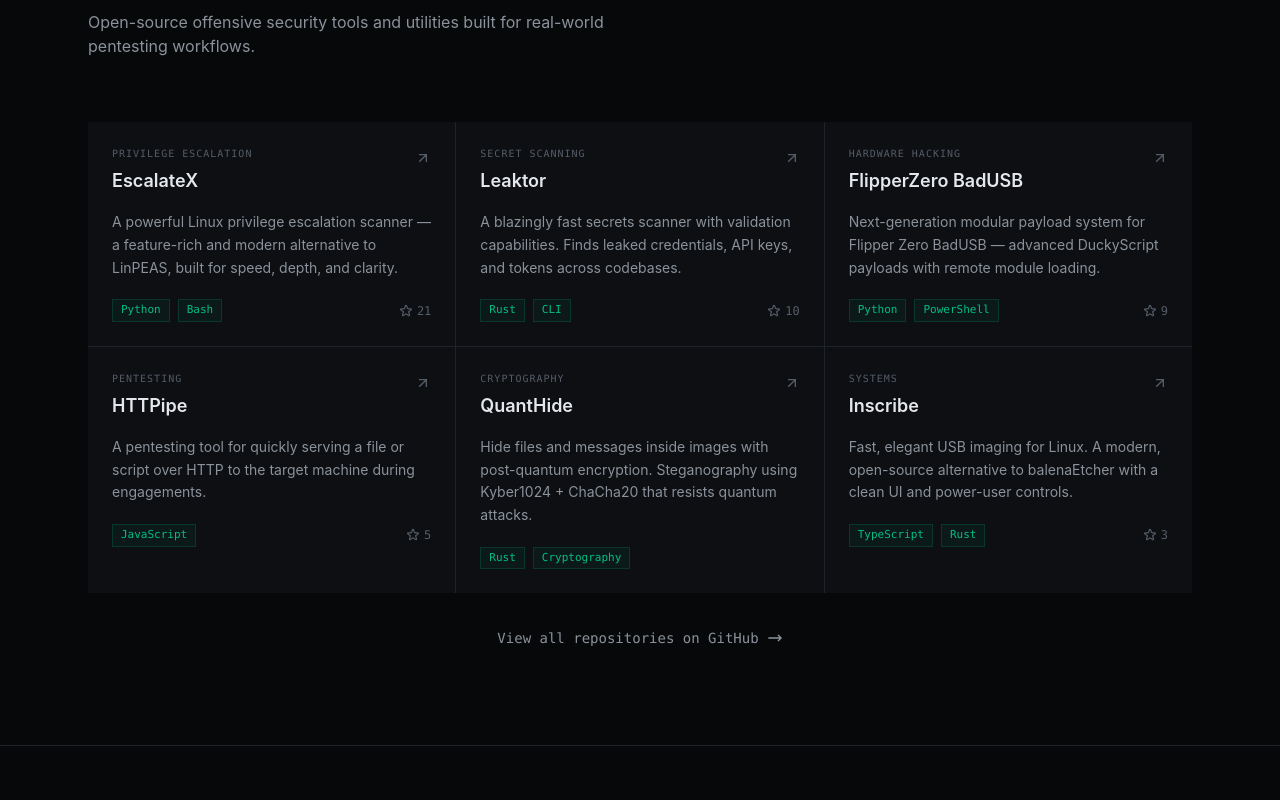
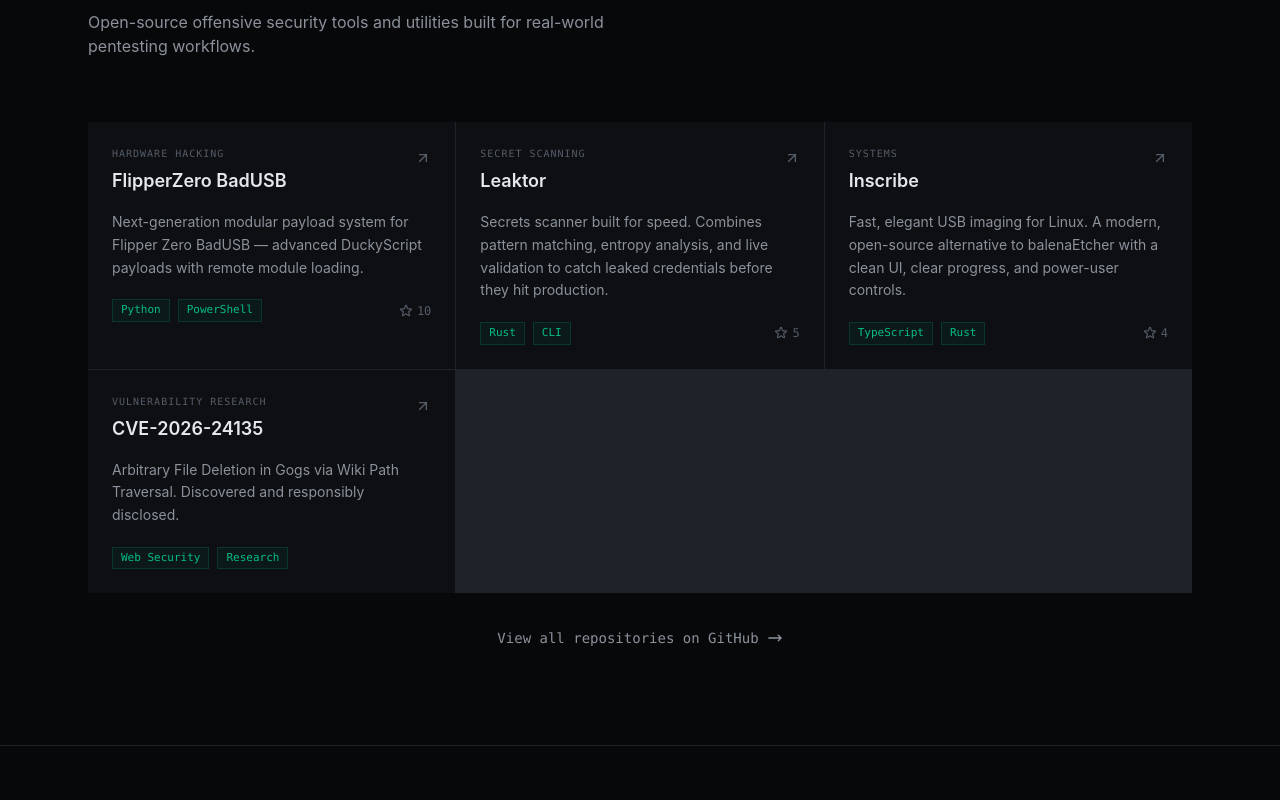
Before and after one commit to reschjonas/reschjonas.github.io, an Astro site: page / in a window 1280 px wide. Shown: the part 1820-2620 px from the top of the page. Built offline with nearby package versions, Linux system fonts and the light colour scheme; Astro itself is replaced by a stand-in of ours; a web font is replaced by a local one.

Commit message:
update projects, skills, and stats to match current repos

```diff
--- a/src/components/About.astro
+++ b/src/components/About.astro
@@ -57,7 +57,7 @@
         <!-- Quick stats -->
         <div class="grid grid-cols-1 sm:grid-cols-2 gap-4 pt-4">
           <div class="border border-border p-4 bg-bg-surface">
-            <div class="font-mono text-2xl text-accent font-bold">6+</div>
+            <div class="font-mono text-2xl text-accent font-bold">4+</div>
             <div class="text-sm text-text-muted mt-1">Security Tools Built</div>
           </div>
           <div class="border border-border p-4 bg-bg-surface">
--- a/src/components/Hero.astro
+++ b/src/components/Hero.astro
@@ -84,7 +84,7 @@
             <div class="h-px bg-border"></div>
             <div class="flex items-center justify-between">
               <span class="font-mono text-xs text-text-muted">Open Source Tools</span>
-              <span class="font-mono text-sm text-text-primary">6+</span>
+              <span class="font-mono text-sm text-text-primary">4+</span>
             </div>
             <div class="h-px bg-border"></div>
             <div class="flex items-center justify-between">
--- a/src/components/Projects.astro
+++ b/src/components/Projects.astro
@@ -1,52 +1,36 @@
 ---
 const projects = [
-  {
-    name: 'EscalateX',
-    desc: 'A powerful Linux privilege escalation scanner — a feature-rich and modern alternative to LinPEAS, built for speed, depth, and clarity.',
-    tech: ['Python', 'Bash'],
-    url: 'https://github.com/ExploitWorks/EscalateX',
-    stars: 21,
-    category: 'Privilege Escalation',
-  },
-  {
-    name: 'Leaktor',
-    desc: 'A blazingly fast secrets scanner with validation capabilities. Finds leaked credentials, API keys, and tokens across codebases.',
-    tech: ['Rust', 'CLI'],
-    url: 'https://github.com/reschjonas/leaktor',
-    stars: 10,
-    category: 'Secret Scanning',
-  },
   {
     name: 'FlipperZero BadUSB',
     desc: 'Next-generation modular payload system for Flipper Zero BadUSB — advanced DuckyScript payloads with remote module loading.',
     tech: ['Python', 'PowerShell'],
     url: 'https://github.com/reschjonas/FlipperZero_BadUSB',
-    stars: 9,
+    stars: 10,
     category: 'Hardware Hacking',
   },
   {
-    name: 'HTTPipe',
-    desc: 'A pentesting tool for quickly serving a file or script over HTTP to the target machine during engagements.',
-    tech: ['JavaScript'],
-    url: 'https://github.com/ExploitWorks/HTTPipe',
+    name: 'Leaktor',
+    desc: 'Secrets scanner built for speed. Combines pattern matching, entropy analysis, and live validation to catch leaked credentials before they hit production.',
+    tech: ['Rust', 'CLI'],
+    url: 'https://github.com/reschjonas/leaktor',
     stars: 5,
-    category: 'Pentesting',
-  },
-  {
-    name: 'QuantHide',
-    desc: 'Hide files and messages inside images with post-quantum encryption. Steganography using Kyber1024 + ChaCha20 that resists quantum attacks.',
-    tech: ['Rust', 'Cryptography'],
-    url: 'https://github.com/reschjonas/QuantHide',
-    stars: null,
-    category: 'Cryptography',
+    category: 'Secret Scanning',
   },
   {
     name: 'Inscribe',
-    desc: 'Fast, elegant USB imaging for Linux. A modern, open-source alternative to balenaEtcher with a clean UI and power-user controls.',
+    desc: 'Fast, elegant USB imaging for Linux. A modern, open-source alternative to balenaEtcher with a clean UI, clear progress, and power-user controls.',
     tech: ['TypeScript', 'Rust'],
     url: 'https://github.com/reschjonas/Inscribe',
-    stars: 3,
+    stars: 4,
     category: 'Systems',
+  },
+  {
+    name: 'CVE-2026-24135',
+    desc: 'Arbitrary File Deletion in Gogs via Wiki Path Traversal. Discovered and responsibly disclosed.',
+    tech: ['Web Security', 'Research'],
+    url: 'https://github.com/reschjonas/CVE-2026-24135',
+    stars: null,
+    category: 'Vulnerability Research',
   },
 ];
 ---
--- a/src/components/Skills.astro
+++ b/src/components/Skills.astro
@@ -3,7 +3,7 @@
   {
     title: 'Languages',
     icon: '<>',
-    items: ['Python', 'Go', 'Rust', 'Bash', 'JavaScript', 'PowerShell'],
+    items: ['Python', 'Rust', 'Java', 'Bash', 'PowerShell'],
   },
   {
     title: 'Security Tools',
```
